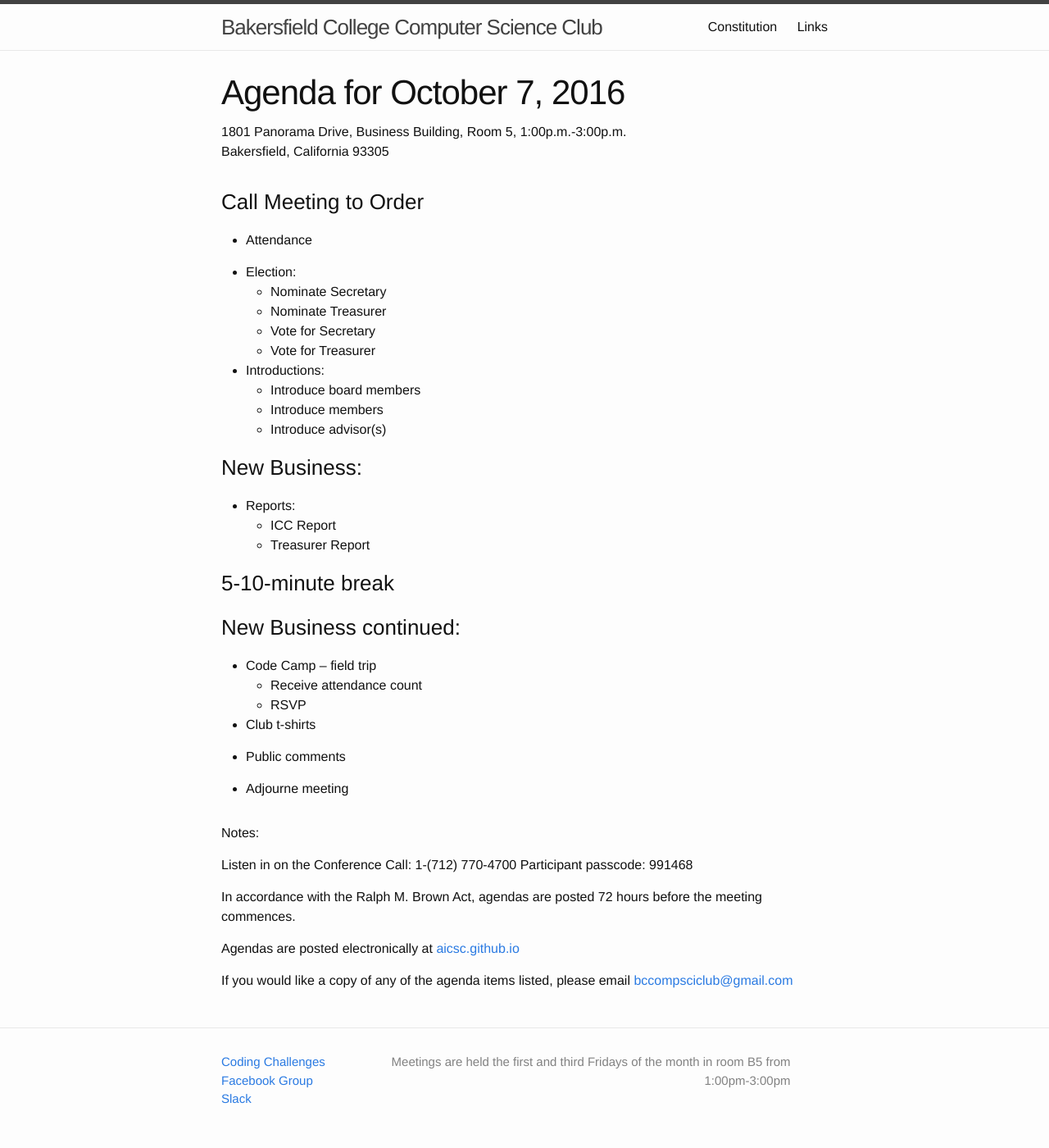
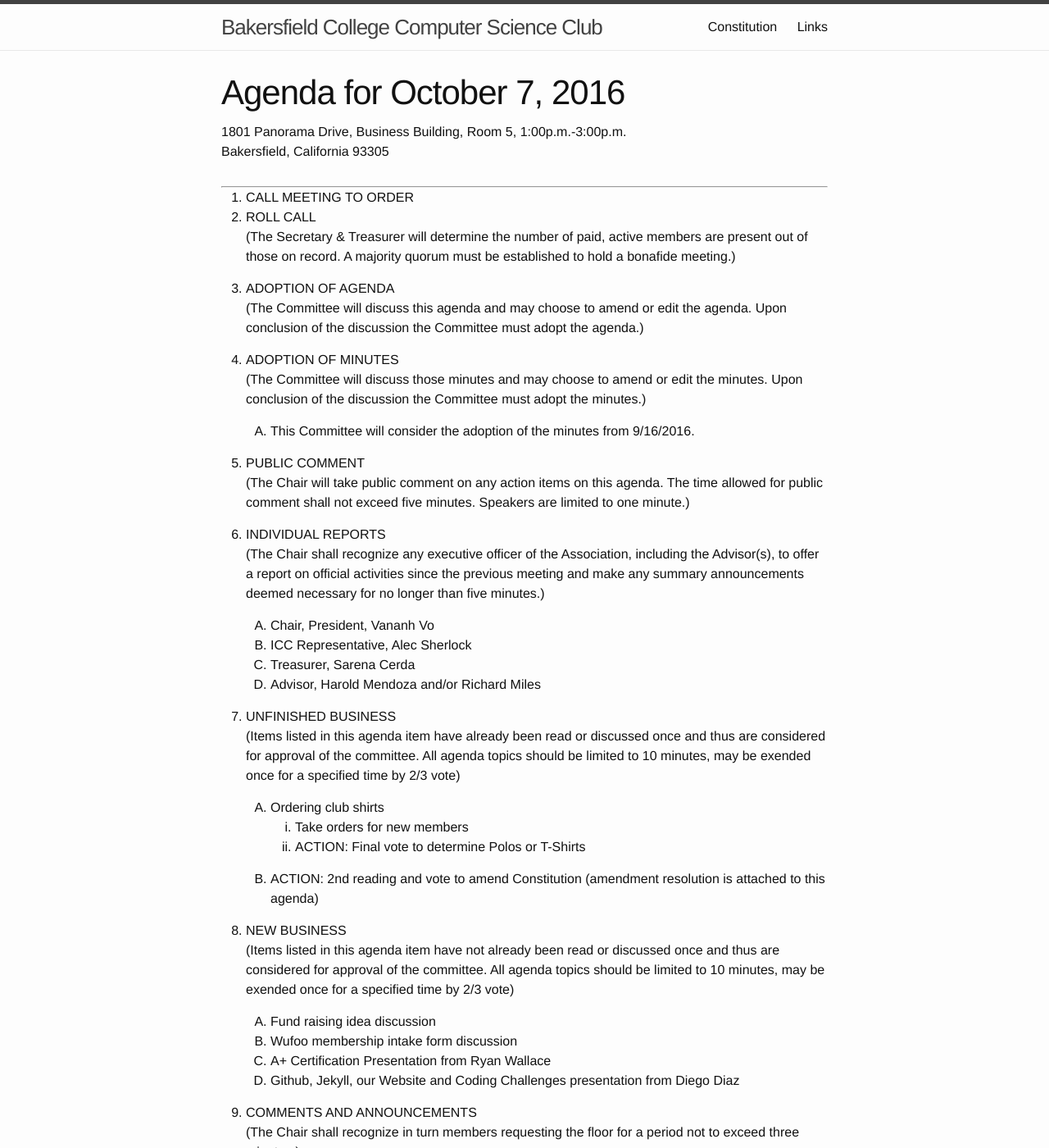
Before and after one commit to AICSC/aicsc.github.io, a Jekyll site: the page built from _posts/agenda/2016-10-07-agenda.markdown, in a window 1280 px wide and 1400 px high. Shown: the whole window at 82% size. Built offline with Jekyll 4.4.1, drawn with Linux system fonts in a browser that asks for light colours; some of the changed text lies outside the part shown.

Commit message:
Add files via upload
Okay, I'm still in the learning curve for using GitHub through Linux. I had a lot of issues. I was finally able to send this file to myself via email through my Linux VM and upload it here to make a PR. I could not make get push work for me. I need some more time working with someone who knows it better than I do.

```diff
--- a/_posts/agenda/2016-10-07-agenda.markdown
+++ b/_posts/agenda/2016-10-07-agenda.markdown
@@ -1,39 +1,101 @@
 ---
-title: "Agenda"
----
+<ol>
+<li>CALL MEETING TO ORDER</li>
 
-### Call Meeting to Order
+<li>ROLL CALL</li>
 
-* Attendance
+	<p>(The Secretary & Treasurer will determine the number of paid, active members are present out of those on record. A majority quorum must be established to hold a bonafide meeting.)</p>
 
-* Election:
-  - Nominate Secretary
-  - Nominate Treasurer
-  - Vote for Secretary
-  - Vote for Treasurer
+<li>ADOPTION OF AGENDA</li>
 
-* Introductions:
-  - Introduce board members
-  - Introduce members
-  - Introduce advisor(s)
+	<p> (The Committee will discuss this agenda and may choose to amend or edit the agenda. Upon conclusion of the discussion the Committee must adopt the agenda.)</p>
 
-### New Business:
+<li>ADOPTION OF MINUTES</li>
 
-* Reports:
-	- ICC Report
-  - Treasurer Report
+	<p>(The Committee will discuss those minutes and may choose to amend or edit the minutes. Upon conclusion of the discussion the Committee must adopt the minutes.)</p>
+	<ol>
+		<li>This Committee will consider the adoption of the minutes from 9/16/2016.</li>
+	</ol>
+<li>PUBLIC COMMENT</li>
 
+	<p>(The Chair will take public comment on any action items on this agenda. The time allowed for public comment shall not exceed five minutes. Speakers are limited to one minute.)</p>
 
-### 5-10-minute break
+<li>INDIVIDUAL REPORTS</li>
 
-### New Business continued:
+	<p>(The Chair shall recognize any executive officer of the Association, including the Advisor(s), to offer a report on official activities since the previous meeting and make any summary announcements deemed necessary for no longer than five minutes.)</p>
+	<ol>
+		<li>Chair, President, Vananh Vo</li>
+		<li>ICC Representative, Alec Sherlock</li>
+		<li>Treasurer, Sarena Cerda</li>
+		<li>Advisor, Harold Mendoza and/or Richard Miles</li>
+	</ol>
+<li>UNFINISHED BUSINESS</li>
 
-* Code Camp – field trip
-  - Receive attendance count
-  - RSVP
+	<p>(Items listed in this agenda item have already been read or discussed once and thus are considered for approval of the committee. All agenda topics should be limited to 10 minutes, may be exended once for a specified time by 2/3 vote)</p>
+	<ol>
+		<li>Ordering club shirts</li>
+    		<ol>
+			<li>Take orders for new members</li>
+    			<li>ACTION: Final vote to determine Polos or T-Shirts</li>
+    		</ol>
+		<li>ACTION: 2nd reading and vote to amend Constitution (amendment resolution is attached to this agenda)</li>
+     	</ol>
+<li>NEW BUSINESS</li>
 
-* Club t-shirts
+	<p>(Items listed in this agenda item have not already been read or discussed once and thus are considered for approval of the committee. All agenda topics should be limited to 10 minutes, may be exended once for a specified time by 2/3 vote)</p>
+	<ol>
+		<li>Fund raising idea discussion</li>
+		<li>Wufoo membership intake form discussion</li>
+		<li>A+ Certification Presentation from Ryan Wallace</li>
+		<li>Github, Jekyll, our Website and Coding Challenges presentation from Diego Diaz</li>
+	</ol>
+<li>COMMENTS AND ANNOUNCEMENTS</li>
 
-* Public comments
+	<p>(The Chair shall recognize in turn members requesting the floor for a period not to exceed three minutes.)</p>
+<ul>
+<li>Planned breakout sessions for today:
+Getting everyone registered on GitHub and added to the aicsc team.</li>
+</ul>
 
-* Adjourne meeting
+<li>ADJOURNMENT</li>
+
+	<p>(Reminder, if you have any ideas or suggestions for the next meeting that were not mentioned today, you may email us at bccompscislub@gmail.com before Monday of the week of the next meeting)</p>
+</ol>
+___
+
+## Agenda Supplement
+
+#### Whereas,
+during the 2016/2017 school year inaugural meeting of the Computer Science Club held on 09/02/2016, a discrepance was found in the current Constitution regarding membership dues and voting;
+
+#### Whereas,
+dues were collected from several members present at the meeting to allow for those members to vote;
+
+#### Whereas,
+a motion was made to suspend the rules to allow all persons in attendance to vote for the day;
+
+#### Whearas,
+that motion was voted upon by those present who had paid dues and carried by unanimous vote;
+
+#### Whereas,
+a motion was made on the floor during this meeting to add the position of Vice President to the existing Constitution and supply the needed change to the Constitution document;
+
+#### Whereas,
+that motion was voted upon by all preent and passed unanimously.
+
+#### Be it resolved,
+that the Constitution of the Computer Science Club be amended by adding the following block after President and before Treasurer:
+
+### Vice-President: The Vice-President serves as substitute for the President in the instance that the President is unable to conduct a meeting or other formal club function wherein their presence is necessary. Becomes the primary student contact for the StudOrg and the "external spokesperson" of the group who regularly interacts with other student organizations and College officials in the event that the President cannot fulfill their prescribed duties.The Vice-President is the first assistant to the President, liaison between the student organization and the advisor and other University or community contacts.
+
+The responsibilities of the Vice-President include, but are not limited to:
+
+* Providing gyudance, direction, and support for the StudOrg in pursuit of its goals and objectives.
+* Voting in cases where there is a tie if the President is not present and conducting the vote.
+* Chairing all StudOrg meetings when the president is unavailable to attend.
+* Assisting the President in overseeing the process of student organization event planning.
+* Working with the President and Secretary to maintain a current list of members of the StudOrg officers, advisor, and members.
+* Submitting all required paperwork for StudOrg renewal.
+* Holding a minimum of two meetings for the general membership per semester if the President is unable to carry out their prescribed duties.
+* Representing the StudOrg at official functions when the President is unavailable.
+* Assists the President in maintaining contact with the StudOrg advisor and the Office of Student Life.
```
